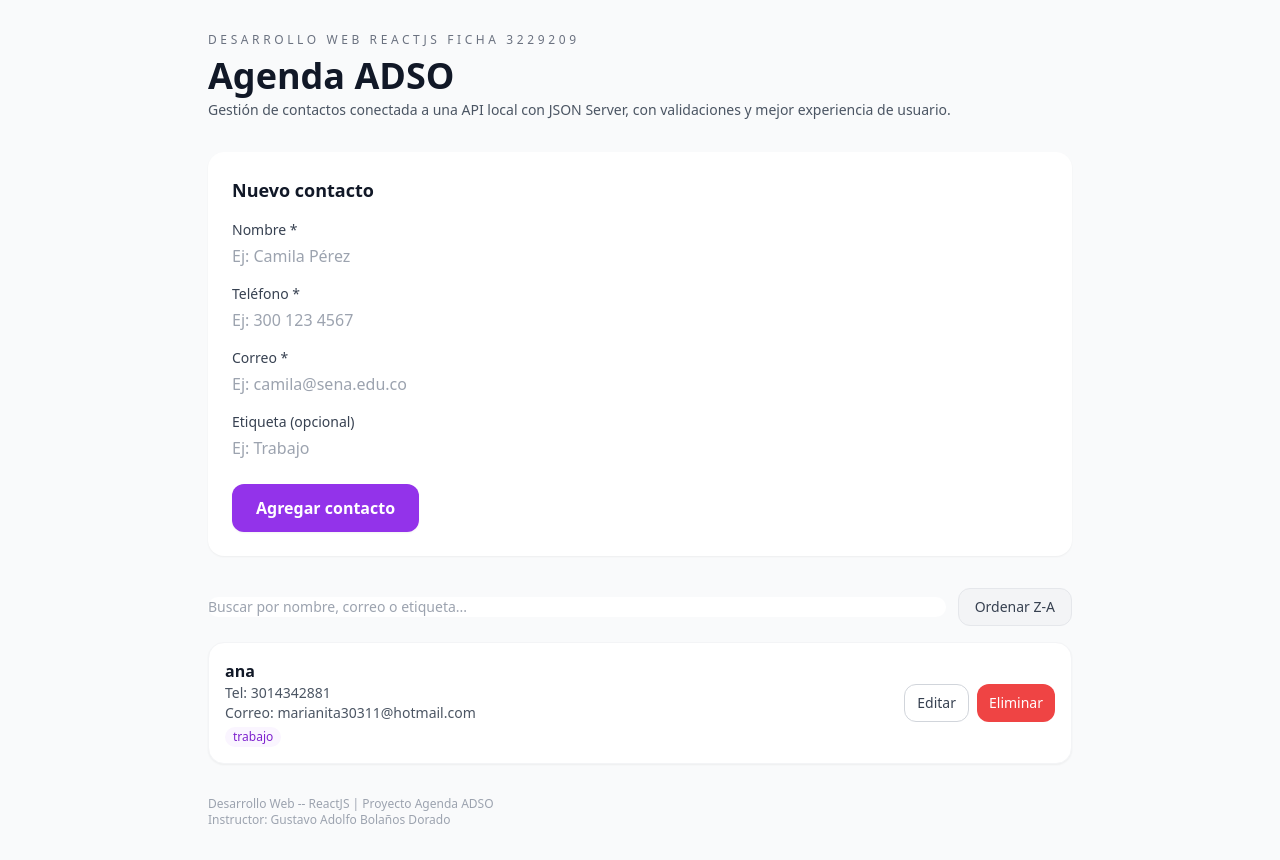
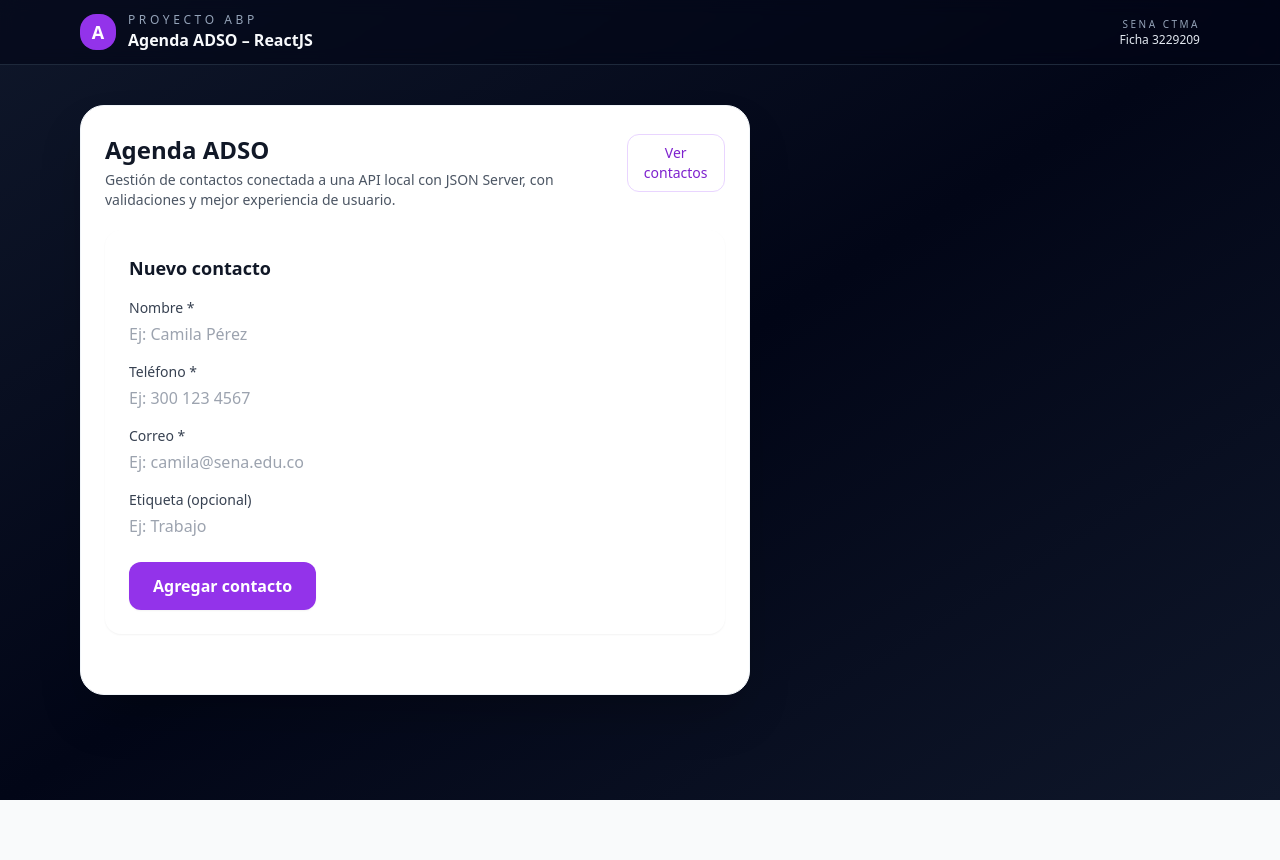
Before and after one commit to valeriaup/Agenda-ADSO-3229209, a React (Vite) app in the folder agenda-adso/: page / in a window 1280 px wide. After the commit the page ends 800 px from the top, so only its background shows below. Built offline with nearby package versions, Linux system fonts and the light colour scheme; data requests are answered from the project's data file.

Commit message:
feat: Clase_11B_Agenda_ADSO_v10_Version_PRO_UI

```diff
--- a/agenda-adso/db.json
+++ b/agenda-adso/db.json
@@ -1,11 +1,18 @@
 {
   "contactos": [
     {
-      "id": "4439",
-      "nombre": "ana",
-      "telefono": "3014342881",
-      "correo": "marianita30311@hotmail.com",
-      "etiqueta": "trabajo"
+      "nombre": "juanito alimaña",
+      "telefono": "12345678",
+      "correo": "juan@gmail.com",
+      "etiqueta": "trabajo",
+      "id": "136f"
+    },
+    {
+      "nombre": "chimbilin",
+      "telefono": "12345678",
+      "correo": "chimbilin123@gmail.com",
+      "etiqueta": "trabajo",
+      "id": "2e61"
     }
   ],
   "$schema": "./node_modules/json-server/schema.json"
--- a/agenda-adso/src/App.jsx
+++ b/agenda-adso/src/App.jsx
@@ -1,5 +1,9 @@
 // Archivo: src/App.jsx
-// Componente principal de la aplicación Agenda ADSO.
+// Versión PRO de la Agenda ADSO con dos vistas:
+// - Vista "crear": solo formulario para crear contactos.
+// - Vista "contactos": listado, búsqueda, ordenamiento, edición y eliminación.
+// NO se usa React Router, solo un estado de vista.
+
 import { useEffect, useState } from "react";
 import {
   listarContactos,
@@ -12,12 +16,14 @@ import FormularioContacto from "./components/FormularioContacto";
 import ContactoCard from "./components/ContactoCard";
 
 function App() {
+
   const [contactos, setContactos] = useState([]);
   const [cargando, setCargando] = useState(true);
   const [error, setError] = useState("");
   const [busqueda, setBusqueda] = useState("");
   const [ordenAsc, setOrdenAsc] = useState(true);
   const [contactoEnEdicion, setContactoEnEdicion] = useState(null);
+  const [vista, setVista] = useState("crear");
 
   useEffect(() => {
     const cargarContactos = async () => {
@@ -29,12 +35,13 @@ function App() {
       } catch (error) {
         console.error("Error al cargar contactos:", error);
         setError(
-          "No se pudieron cargar los contactos. Verifica que el servidor esté encendido e intenta de nuevo."
+          "No se pudieron cargar los contactos. Verifica que el servidor esté encendido."
         );
       } finally {
         setCargando(false);
       }
     };
+
     cargarContactos();
   }, []);
 
@@ -45,9 +52,7 @@ function App() {
       setContactos((prev) => [...prev, creado]);
     } catch (error) {
       console.error("Error al crear contacto:", error);
-      setError(
-        "No se pudo guardar el contacto. Verifica tu conexión o el estado del servidor e intenta nuevamente."
-      );
+      setError("No se pudo guardar el contacto.");
       throw error;
     }
   };
@@ -59,15 +64,15 @@ function App() {
         contactoActualizado.id,
         contactoActualizado
       );
+
       setContactos((prev) =>
         prev.map((c) => (c.id === actualizado.id ? actualizado : c))
       );
+
       setContactoEnEdicion(null);
     } catch (error) {
       console.error("Error al actualizar contacto:", error);
-      setError(
-        "No se pudo actualizar el contacto. Verifica tu conexión o el servidor e intenta nuevamente."
-      );
+      setError("No se pudo actualizar el contacto.");
       throw error;
     }
   };
@@ -76,15 +81,15 @@ function App() {
     try {
       setError("");
       await eliminarContactoPorId(id);
+
       setContactos((prev) => prev.filter((c) => c.id !== id));
+
       setContactoEnEdicion((actual) =>
         actual && actual.id === id ? null : actual
       );
     } catch (error) {
       console.error("Error al eliminar contacto:", error);
-      setError(
-        "No se pudo eliminar el contacto. Vuelve a intentarlo o verifica el servidor."
-      );
+      setError("No se pudo eliminar el contacto.");
     }
   };
 
@@ -97,11 +102,23 @@ function App() {
     setContactoEnEdicion(null);
   };
 
+  const irAVerContactos = () => {
+    setVista("contactos");
+    setContactoEnEdicion(null);
+  };
+
+  const irACrearContacto = () => {
+    setVista("crear");
+    setContactoEnEdicion(null);
+    setBusqueda("");
+  };
+
   const contactosFiltrados = contactos.filter((c) => {
     const termino = busqueda.toLowerCase();
     const nombre = c.nombre.toLowerCase();
     const correo = c.correo.toLowerCase();
     const etiqueta = (c.etiqueta || "").toLowerCase();
+
     return (
       nombre.includes(termino) ||
       correo.includes(termino) ||
@@ -112,62 +129,141 @@ function App() {
   const contactosOrdenados = [...contactosFiltrados].sort((a, b) => {
     const nombreA = a.nombre.toLowerCase();
     const nombreB = b.nombre.toLowerCase();
+
     if (nombreA < nombreB) return ordenAsc ? -1 : 1;
     if (nombreA > nombreB) return ordenAsc ? 1 : -1;
     return 0;
   });
 
+  const estaEnVistaCrear = vista === "crear";
+  const estaEnVistaContactos = vista === "contactos";
+
   return (
-    <div className="min-h-screen bg-gray-50">
-      <div className="max-w-4xl mx-auto px-4 py-8">
-        <header className="mb-8">
-          <p className="text-xs tracking-[0.3em] text-gray-500 uppercase">
-            Desarrollo Web ReactJS Ficha {APP_INFO.ficha}
+    <div className="min-h-screen bg-gradient-to-br from-slate-900 via-slate-950 to-slate-900">
+
+      {/* Header */}
+      <header className="border-b border-slate-800 bg-slate-950/60 backdrop-blur">
+        <div className="max-w-6xl mx-auto px-4 py-3 flex items-center justify-between">
+
+          <div className="flex items-center gap-3">
+            <div className="h-9 w-9 rounded-2xl bg-purple-600 flex items-center justify-center text-white text-lg font-bold">
+              A
+            </div>
+
+            <div>
+              <p className="text-xs uppercase tracking-[0.3em] text-slate-400">
+                Proyecto ABP
               </p>
-          <h1 className="text-4xl font-extrabold text-gray-900 mt-2">
+
+              <h1 className="text-sm md:text-base font-semibold text-slate-50">
+                Agenda ADSO – ReactJS
+              </h1>
+            </div>
+          </div>
+
+          <div className="text-right">
+            <p className="text-[10px] uppercase tracking-[0.25em] text-slate-400">
+              SENA CTMA
+            </p>
+
+            <p className="text-xs text-slate-200">
+              Ficha {APP_INFO.ficha}
+            </p>
+          </div>
+
+        </div>
+      </header>
+
+      <main className="max-w-6xl mx-auto px-4 py-8 md:py-10 pb-14">
+
+        <div className="grid gap-8 md:grid-cols-[1.6fr,1fr] items-start">
+
+          {/* COLUMNA IZQUIERDA */}
+          <div className="bg-white rounded-3xl shadow-2xl border border-slate-100 px-6 py-7">
+
+            <header className="mb-5 flex items-start justify-between">
+
+              <div>
+                <h2 className="text-2xl font-extrabold text-gray-900">
                   {APP_INFO.titulo}
-          </h1>
-          <p className="text-sm text-gray-600 mt-1">{APP_INFO.subtitulo}</p>
+                </h2>
+
+                <p className="text-sm text-gray-600 mt-1">
+                  {APP_INFO.subtitulo}
+                </p>
+              </div>
+
+              {estaEnVistaCrear ? (
+                <button
+                  onClick={irAVerContactos}
+                  className="text-sm px-4 py-2 rounded-xl border border-purple-200 text-purple-700"
+                >
+                  Ver contactos
+                </button>
+              ) : (
+                <button
+                  onClick={irACrearContacto}
+                  className="text-sm px-4 py-2 rounded-xl border border-gray-200"
+                >
+                  Volver a crear contacto
+                </button>
+              )}
+
             </header>
 
             {error && (
               <div className="mb-4 rounded-xl bg-red-50 border border-red-200 px-4 py-3">
-            <p className="text-sm font-medium text-red-700">{error}</p>
+                <p className="text-sm text-red-700">{error}</p>
               </div>
             )}
 
             {cargando ? (
-          <p className="text-sm text-gray-500">Cargando contactos...</p>
+              <p className="text-sm text-gray-500">
+                Cargando contactos...
+              </p>
             ) : (
               <>
+                {estaEnVistaCrear && (
+                  <FormularioContacto
+                    onAgregar={onAgregarContacto}
+                    onActualizar={onActualizarContacto}
+                    contactoEnEdicion={null}
+                    onCancelarEdicion={onCancelarEdicion}
+                  />
+                )}
+
+                {estaEnVistaContactos && (
+                  <>
+                    {contactoEnEdicion && (
                       <FormularioContacto
                         onAgregar={onAgregarContacto}
                         onActualizar={onActualizarContacto}
                         contactoEnEdicion={contactoEnEdicion}
                         onCancelarEdicion={onCancelarEdicion}
                       />
+                    )}
 
-            <div className="flex flex-col md:flex-row md:items-center md:justify-between gap-3 mb-4">
+                    <div className="flex gap-3 mb-4">
                       <input
                         type="text"
-                className="w-full md:flex-1 rounded-xl border-gray-300 focus:ring-purple-500 focus:border-purple-500 text-sm"
-                placeholder="Buscar por nombre, correo o etiqueta..."
+                        className="w-full rounded-xl border-gray-300 text-sm"
+                        placeholder="Buscar..."
                         value={busqueda}
                         onChange={(e) => setBusqueda(e.target.value)}
                       />
+
                       <button
-                type="button"
                         onClick={() => setOrdenAsc((prev) => !prev)}
-                className="bg-gray-100 text-gray-700 text-sm px-4 py-2 rounded-xl border border-gray-200 hover:bg-gray-200"
+                        className="bg-gray-100 text-sm px-4 py-2 rounded-xl border"
                       >
                         {ordenAsc ? "Ordenar Z-A" : "Ordenar A-Z"}
                       </button>
                     </div>
 
-            <section className="space-y-4">
+                    <section className="space-y-3">
                       {contactosOrdenados.length === 0 ? (
                         <p className="text-sm text-gray-500">
-                  No se encontraron contactos que coincidan con la búsqueda.
+                          No se encontraron contactos.
                         </p>
                       ) : (
                         contactosOrdenados.map((c) => (
@@ -185,12 +281,15 @@ function App() {
                     </section>
                   </>
                 )}
+              </>
+            )}
 
-        <footer className="mt-8 text-xs text-gray-400">
-          <p>Desarrollo Web -- ReactJS | Proyecto Agenda ADSO</p>
-          <p>Instructor: Gustavo Adolfo Bolaños Dorado</p>
-        </footer>
           </div>
+
+        </div>
+
+      </main>
+
     </div>
   );
 }
```
Lines whose indentation alone changed are shown as unchanged.
